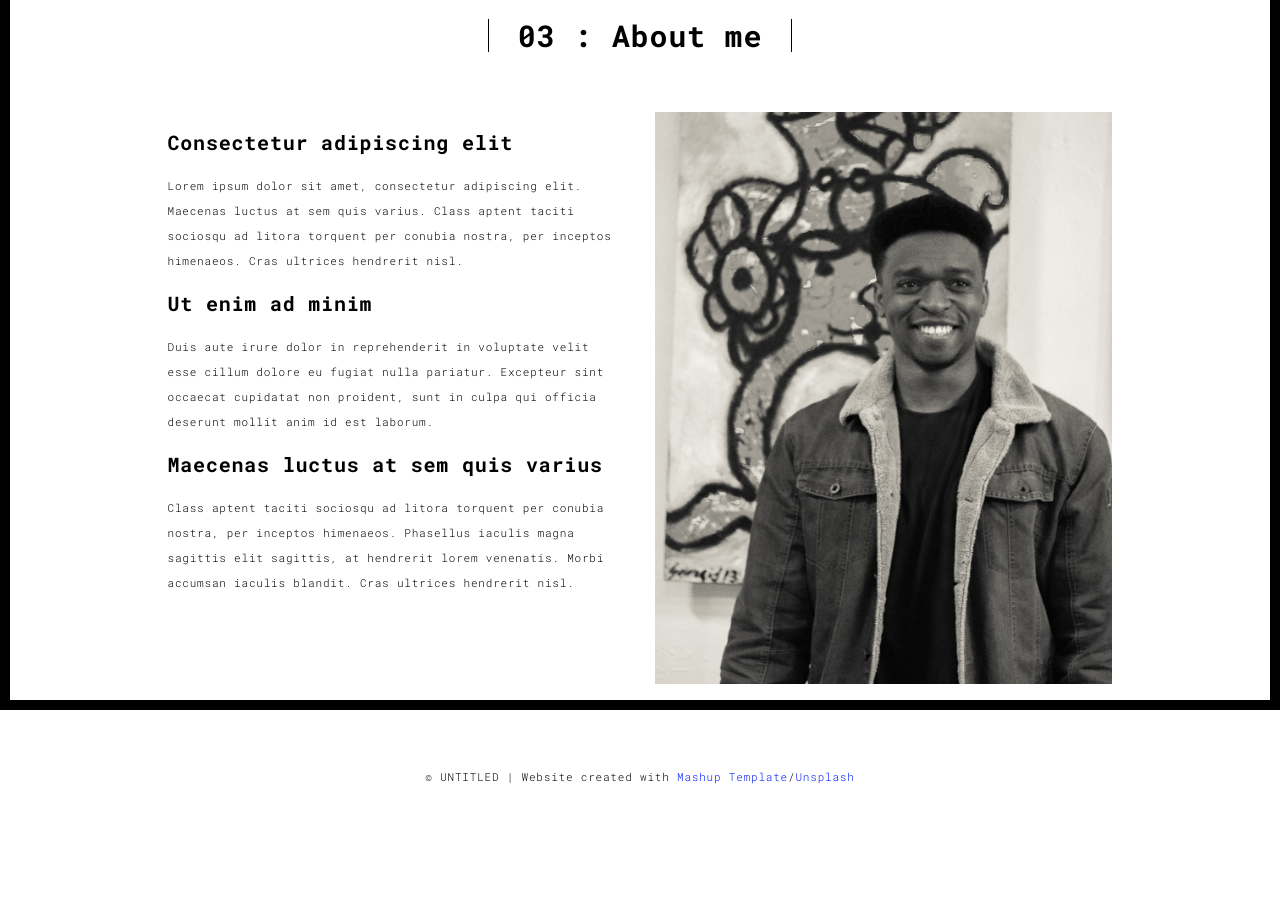
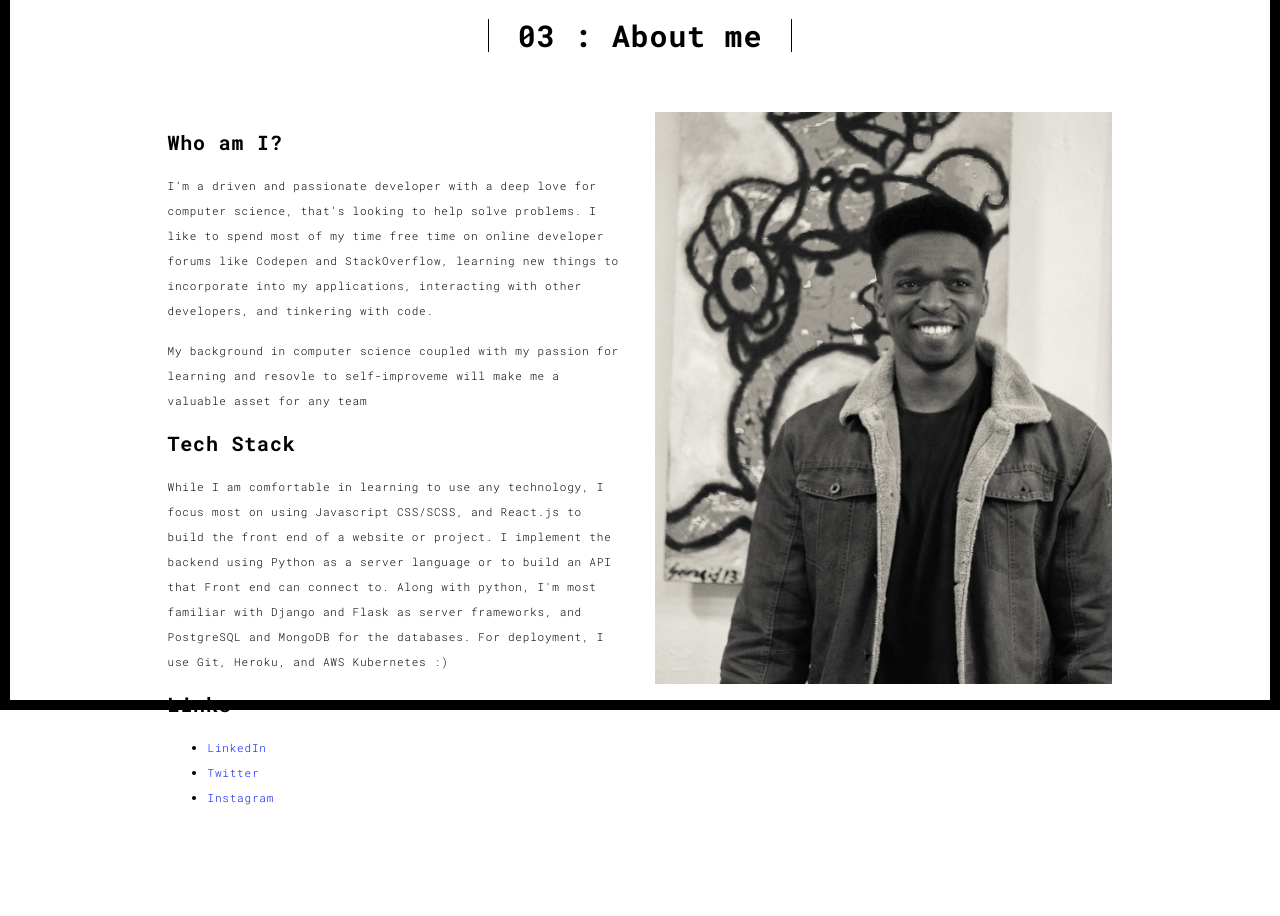
Before and after one commit to FentonA/Portfolio, a Flask app: page /about.html in a window 1280 px wide. Shown: the part 90-1006 px from the top of the page. Before the commit the page ends 874 px from the top, so only its background shows below. Run offline with Flask 2, Linux system fonts and the light colour scheme; some libraries are stand-ins or nearby versions.

Commit message:
Implemented About me Text

```diff
--- a/templates/about.html
+++ b/templates/about.html
@@ -61,16 +61,25 @@
             <div class="col-md-10 col-md-offset-1">
               <div class="row">
                 <div class="col-xs-12 col-md-6">
-                  <h3>Consectetur adipiscing elit</h3>
-                  <p>Lorem ipsum dolor sit amet, consectetur adipiscing elit. Maecenas luctus at sem quis varius.
-                  Class aptent taciti sociosqu ad litora torquent per conubia nostra, per inceptos himenaeos. Cras ultrices hendrerit nisl.</p>
-                  <h3>Ut enim ad minim </h3>
-                  <p>Duis aute irure dolor in reprehenderit in voluptate velit esse
-                  cillum dolore eu fugiat nulla pariatur. Excepteur sint occaecat cupidatat non
-                  proident, sunt in culpa qui officia deserunt mollit anim id est laborum.
-                  <h3>Maecenas luctus at sem quis varius</h3>
+                  <h3>Who am I?</h3>
+                  <p>I’m a driven and passionate developer with a deep love for computer science, that’s looking to help solve problems. I like to spend most of my time free time on online developer forums like Codepen and StackOverflow, learning new things to incorporate into my applications, interacting with other developers, and tinkering with code.</p>
+                  <p>My background in computer science coupled with my passion for learning and resovle to self-improveme will make me a valuable asset for any team</p>
+                  <h3>Tech Stack </h3>
+                  <p> While I am comfortable in learning to use any technology,
+                    I focus most on using Javascript CSS/SCSS, and React.js to build the front end of a website or project. I implement the backend using Python as a server language or to build an API that Front end can connect to.
+                     Along with python, I'm most familiar with Django and Flask as server frameworks, and PostgreSQL and MongoDB for the databases.
+                     For deployment, I use Git, Heroku, and AWS Kubernetes :)
+
+                  <h3>Links</h3>
                   <p>
-                  Class aptent taciti sociosqu ad litora torquent per conubia nostra, per inceptos himenaeos. Phasellus iaculis magna sagittis elit sagittis, at hendrerit lorem venenatis. Morbi accumsan iaculis blandit. Cras ultrices hendrerit nisl.</p>
+                    <ul>
+                      <li><a href=" https://www.linkedin.com/in/alf-fenton-baab27110/">LinkedIn</a></li>
+                      <li> <a href="https://twitter.com/row_valle">Twitter</a> </li>
+                      <li> <a href="https://www.instagram.com/head_in_clouds7/">Instagram</a></li>
+
+
+                    </ul>
+                  </p>
                 </div>
                 <div class="col-xs-12 col-md-6">
                   <img src="./static/assets/images/profil.jpg" class="img-responsive" alt="">
@@ -90,7 +99,7 @@
   <div class="container">
     <div class="row">
       <div class="col-xs-12">
-        <p>© UNTITLED | Website created with <a href="http://www.mashup-template.com/" title="Create website with free html template">Mashup Template</a>/<a href="https://www.unsplash.com/" title="Beautiful Free Images">Unsplash</a></p>
+
       </div>
     </div>
   </div>
--- a/templates/works.html
+++ b/templates/works.html
@@ -110,7 +110,7 @@
                 <div class="row">
                   <div class="col-sm-4">
                     <a href="./work4.html" class="">
-                      <img src="./static/assets/images/music.jpg" alt="Image" class="img-responsive">
+                      <img src="./static/assets/images/Music.jpg" alt="Image" class="img-responsive">
                     </a>
                     <div class="card-container">
                       <h4>004/006</h4>
@@ -126,7 +126,7 @@
                       <div class="card-container">
                         <h4>005/006</h4>
                         <h3>Coffee Shop</h3>
-                        <p>Nulla facilisi. Vivamus vestibulum, elit in scelerisque ultricies.</p>
+                        <p>Web app integrated with Auth0 for user authentication</p>
                         <a href="./work5.html" class="btn btn-default">Discover</a>
                       </div>
                     </div>
```
